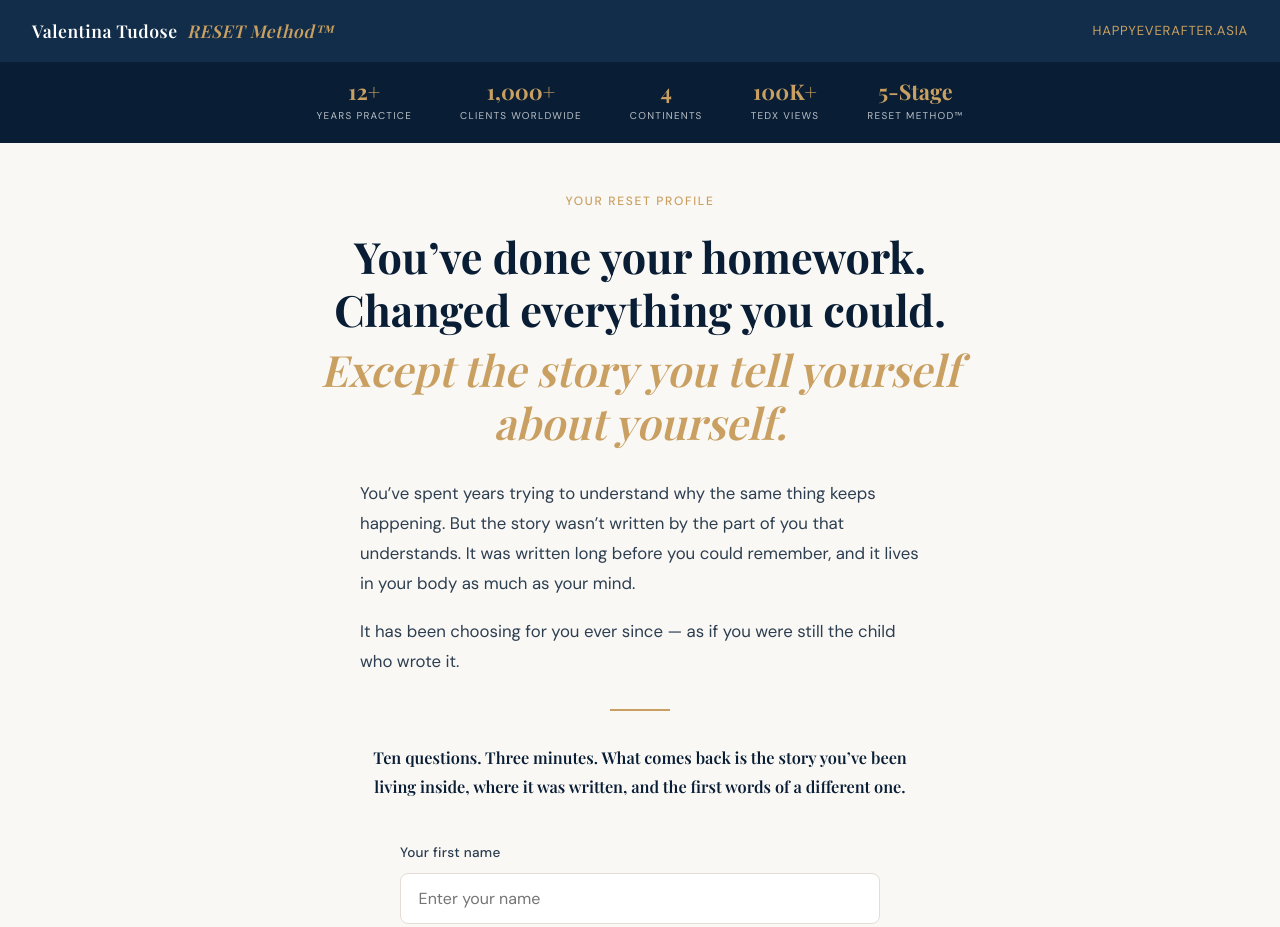
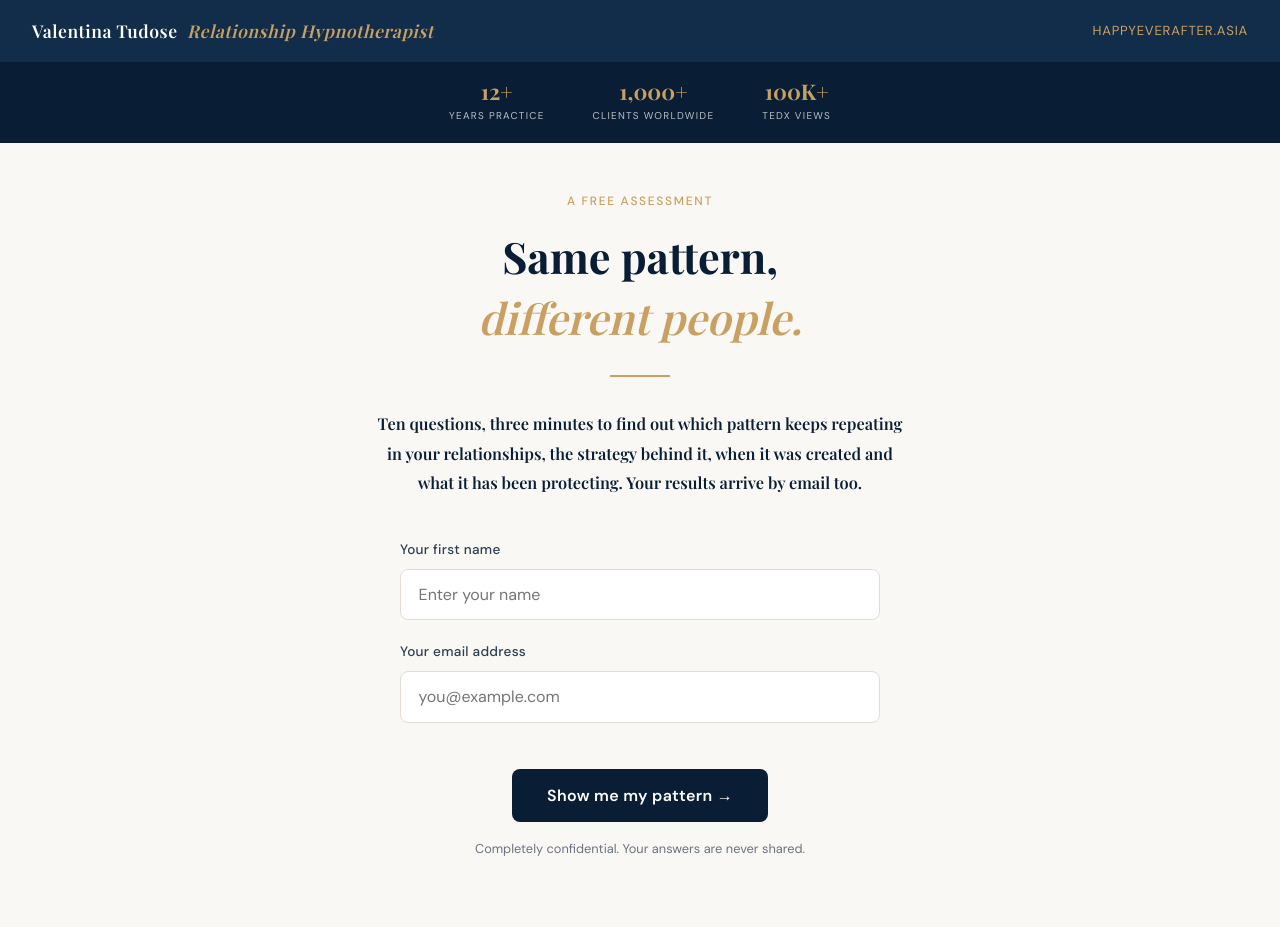
Before and after one commit to Valentinatudose/reset-assessment, a plain HTML site: page public/index.html in a window 1280 px wide. Shown: the top 927 px of the page. Drawn offline with nearby package versions, Linux system fonts and the light colour scheme; a web font is replaced by a local one.

Commit message:
Update title and welcome text in index.html

```diff
--- a/public/index.html
+++ b/public/index.html
@@ -3,7 +3,7 @@
 <head>
     <meta charset="UTF-8">
     <meta name="viewport" content="width=device-width, initial-scale=1.0">
-    <title>Your RESET Profile | Valentina Tudose</title>
+    <title>Same pattern, different people · A free assessment | Valentina Tudose</title>
     <link href="https://fonts.googleapis.com/css2?family=Playfair+Display:ital,wght@0,600;0,700;1,400;1,600&family=DM+Sans:wght@300;400;500;600;700&display=swap" rel="stylesheet">
     <style>
         * { margin: 0; padding: 0; box-sizing: border-box; }
@@ -396,28 +396,24 @@
 <body>
 
 <header class="site-header">
-    <div class="logo">Valentina Tudose &nbsp;<span>RESET Method™</span></div>
+    <div class="logo">Valentina Tudose &nbsp;<span>Relationship Hypnotherapist</span></div>
     <a href="https://happyeverafter.asia" class="header-link">happyeverafter.asia</a>
 </header>
 
 <div class="proof-bar">
     <div class="proof-item"><div class="proof-num">12+</div><div class="proof-label">Years practice</div></div>
     <div class="proof-item"><div class="proof-num">1,000+</div><div class="proof-label">Clients worldwide</div></div>
-    <div class="proof-item"><div class="proof-num">4</div><div class="proof-label">Continents</div></div>
     <div class="proof-item"><div class="proof-num">100K+</div><div class="proof-label">TEDx views</div></div>
-    <div class="proof-item"><div class="proof-num">5-Stage</div><div class="proof-label">RESET Method™</div></div>
 </div>
 
 <div class="container">
 
     <!-- ══ WELCOME SCREEN ══ -->
     <div id="welcomeScreen">
-        <div class="welcome-eyebrow">Your RESET Profile</div>
-        <h1 class="welcome-headline" id="welcomeHeadline">You&rsquo;ve done your homework.<br>Changed everything you could.<span class="headline-turn">Except the story you tell yourself about yourself.</span></h1>
-        <p class="welcome-body">You&rsquo;ve spent years trying to understand why the same thing keeps happening. But the story wasn&rsquo;t written by the part of you that understands. It was written long before you could remember, and it lives in your body as much as your mind.</p>
-        <p class="welcome-body">It has been choosing for you ever since &mdash; as if you were still the child who wrote it.</p>
+        <div class="welcome-eyebrow">A free assessment</div>
+        <h1 class="welcome-headline" id="welcomeHeadline">Same pattern,<span class="headline-turn">different people.</span></h1>
         <div class="gold-rule"></div>
-        <p class="promise-line">Ten questions. Three minutes. What comes back is the story you&rsquo;ve been living inside, where it was written, and the first words of a different one.</p>
+        <p class="promise-line">Ten questions, three minutes to find out which pattern keeps repeating in your relationships, the strategy behind it, when it was created and what it has been protecting. Your results arrive by email too.</p>
         <div class="field-group">
             <label class="field-label" for="userName">Your first name</label>
             <input class="field-input" type="text" id="userName" placeholder="Enter your name" autocomplete="given-name">
@@ -429,7 +425,7 @@
         <br>
         <div style="text-align:center;">
             <p id="formError" role="alert" aria-live="assertive" style="display:none; margin:0 0 1rem 0; padding:0.75rem 1rem; border:1px solid var(--gold); border-radius:6px; color:var(--navy); background:var(--cream); font-size:0.95rem; text-align:left;"></p>
-            <button class="btn-primary" onclick="startAssessment()">Discover Your Pattern &rarr;</button>
+            <button class="btn-primary" onclick="startAssessment()">Show me my pattern &rarr;</button>
             <p style="margin-top:1rem; font-size:0.8rem; color:var(--text-muted);">Completely confidential. Your answers are never shared.</p>
         </div>
     </div>
```
